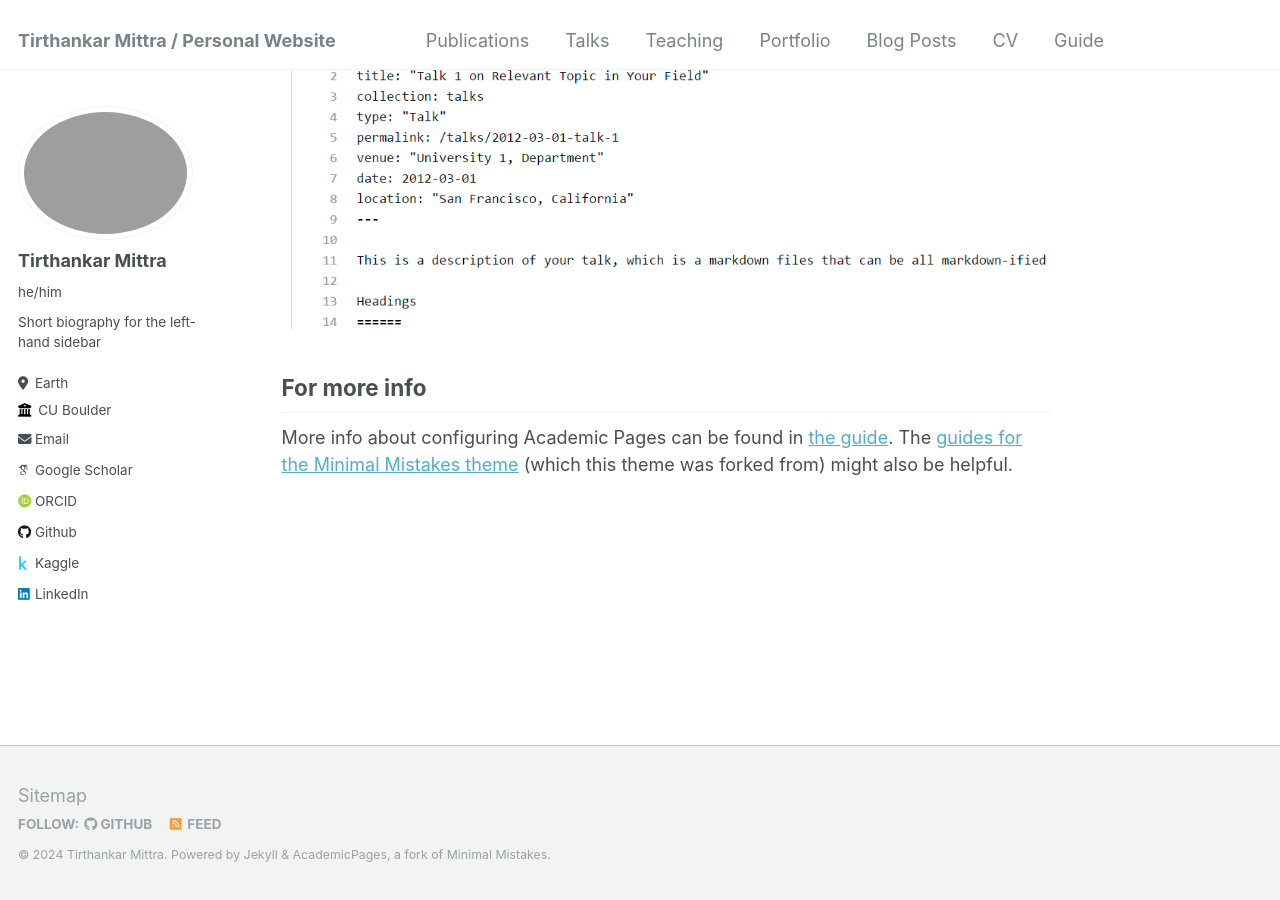
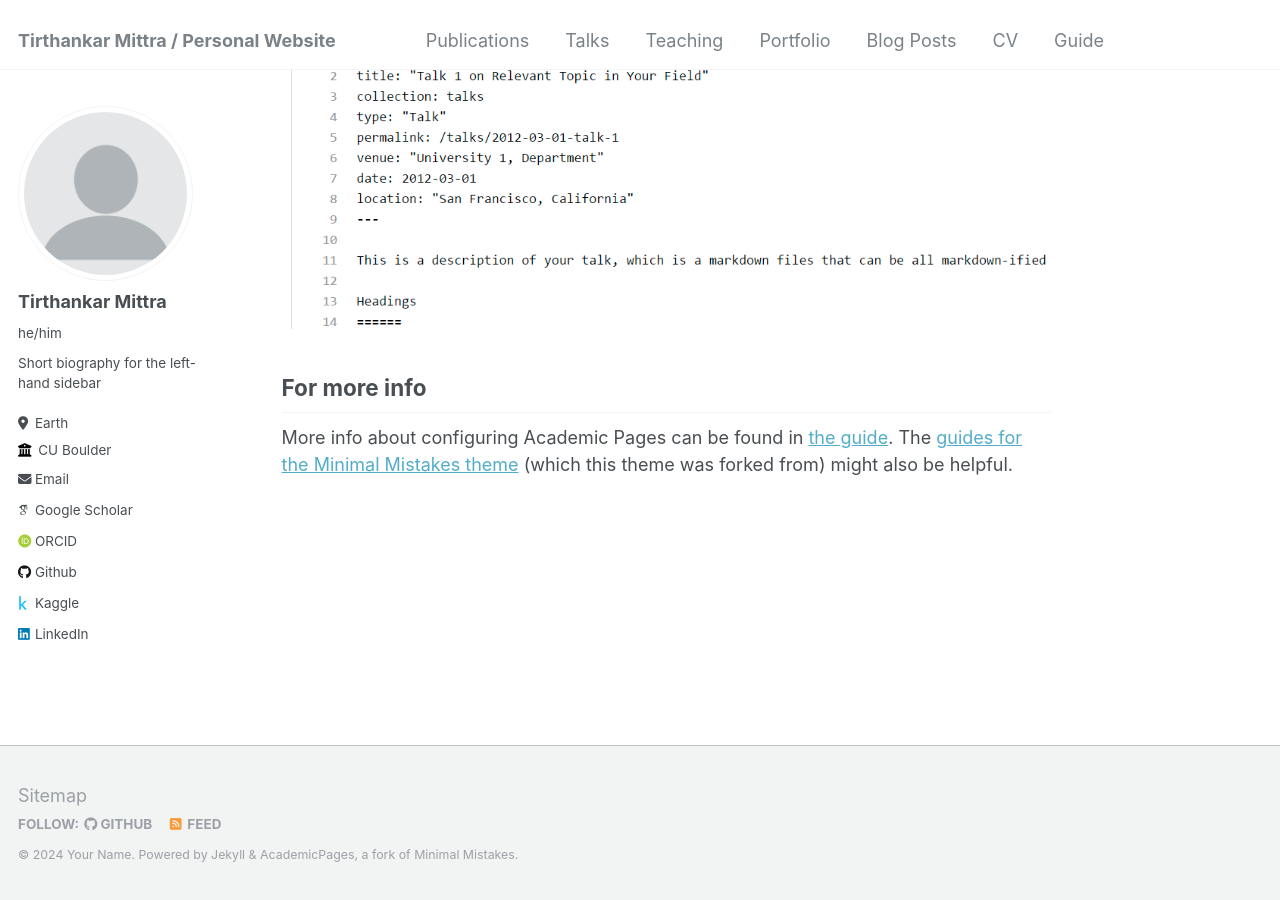
Before and after one commit to tirthankar95/tirthankar_mittra.github.io, a Jekyll site: the page built from _pages/about.md, in a window 1280 px wide and 900 px high, scrolled down 2660 px. Built offline with Jekyll 4.4.1, drawn with Linux system fonts in a browser that asks for light colours; some web fonts are replaced.

Commit message:
add image

```diff
--- a/_config.yml
+++ b/_config.yml
@@ -10,7 +10,7 @@
 locale                   : "en-US"
 title                    : "Tirthankar Mittra / Personal Website"
 title_separator          : "-"
-name                     : &name "Tirthankar Mittra"
+name                     : &name "Your Name"
 description              : &description "personal description"
 url                      : https://academicpages.github.io
 repository               : "academicpages/academicpages.github.io"
@@ -20,7 +20,7 @@ repository               : "academicpages/academicpages.github.io"
 #               Additional customization can be done by editing /_includes/author-profile.html
 author:
   # Biographic information
-  avatar           : "mitra.jpg"
+  avatar           : "profile.png"
   name             : "Tirthankar Mittra"
   pronouns         : "he/him"
   bio              : "Short biography for the left-hand sidebar"
```
